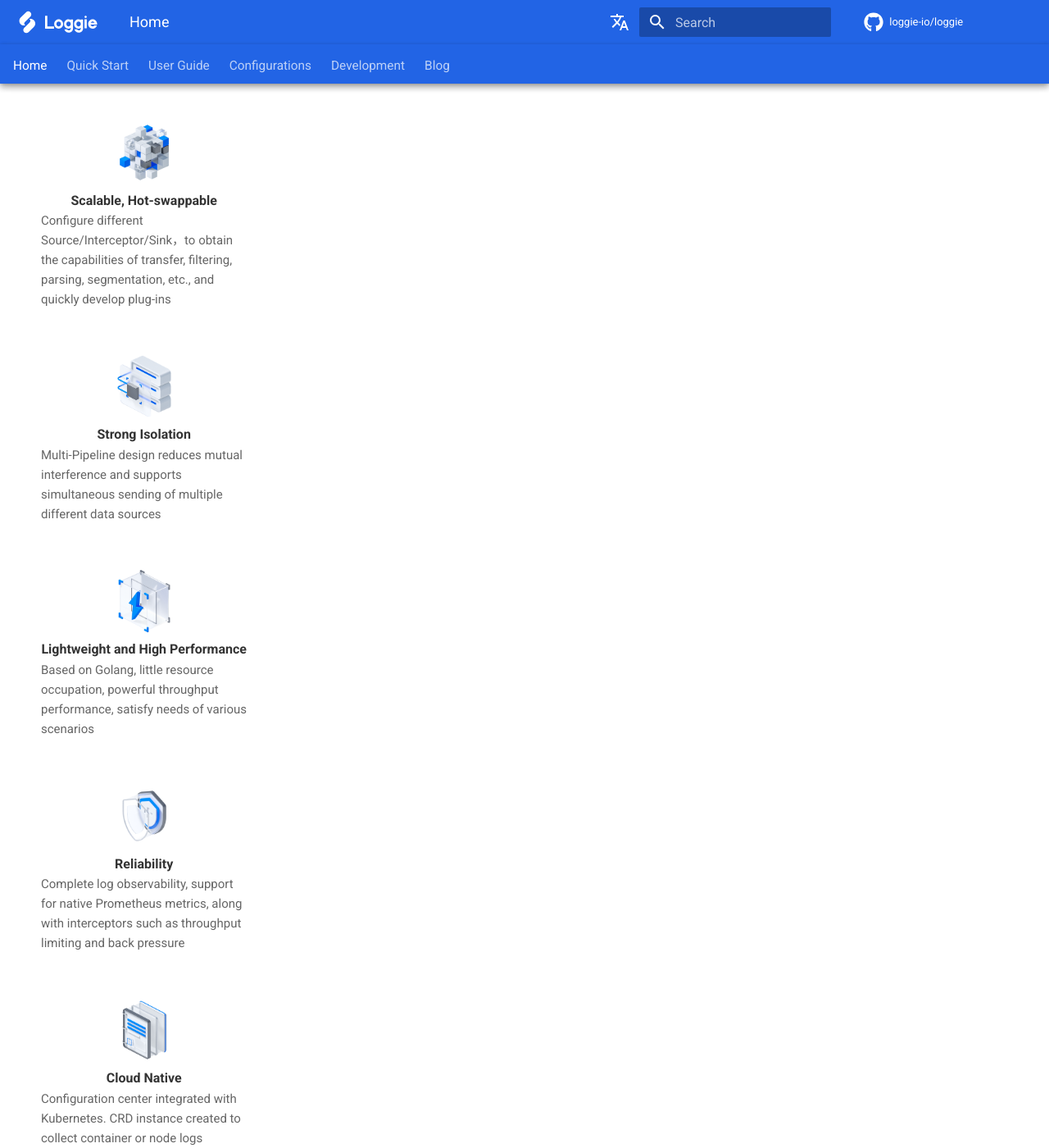
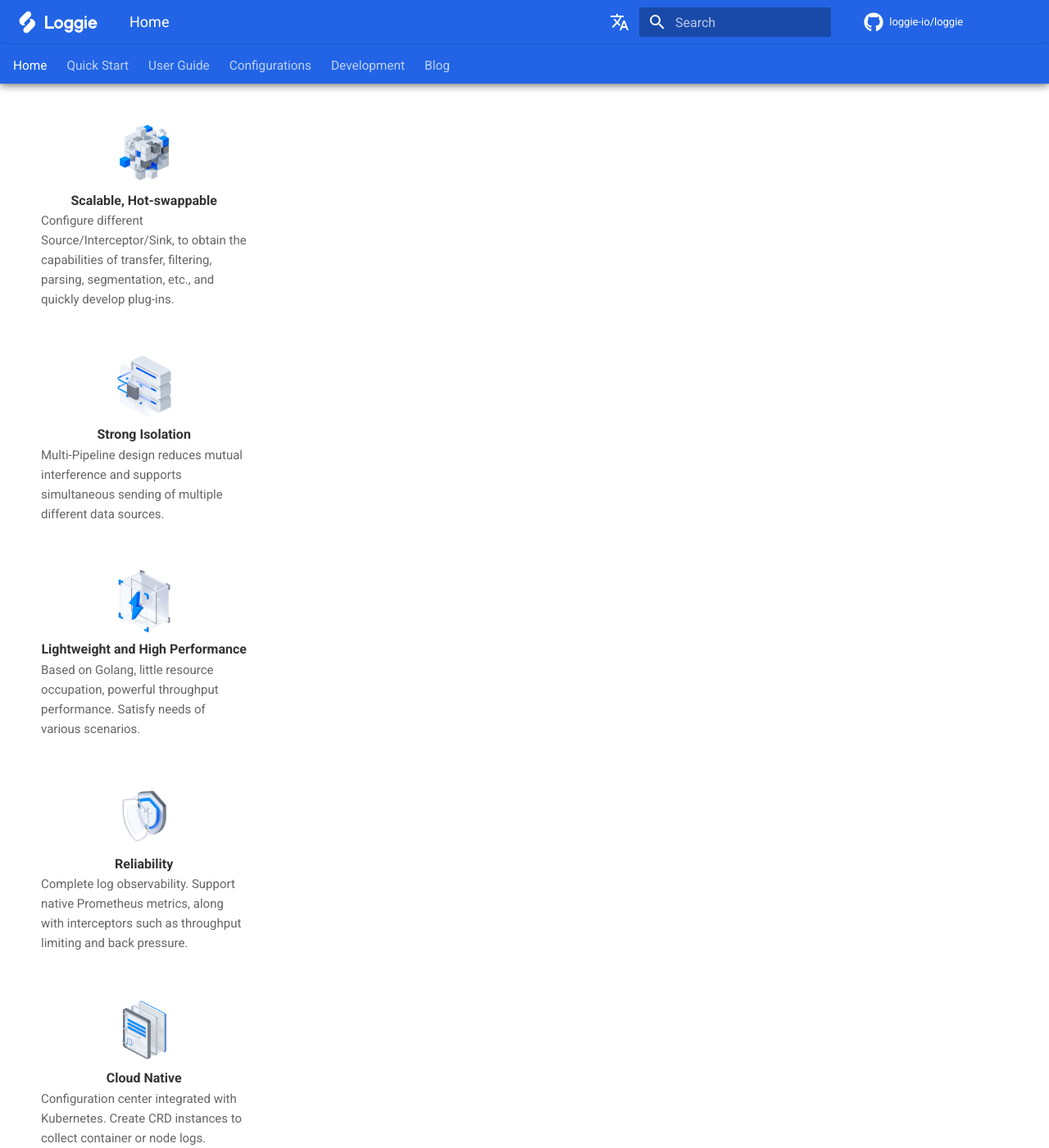
Before and after one commit to sentoz/loggie-docs-en, an MkDocs documentation site: the page built from docs/index.md, in a window 1280 px wide and 1400 px high, scrolled down 525 px. Shown: the whole window at 82% size. Built offline with MkDocs 1.6.1 and Material for MkDocs 9.7.7, drawn with Linux system fonts in a browser that asks for light colours; some web fonts are replaced; comment, search, counter and statistics services are not loaded; some of the changed text lies outside the part shown.

Commit message:
fix home page issue.

```diff
--- a/overrides/home.html
+++ b/overrides/home.html
@@ -35,32 +35,32 @@
       <li>
         <img src="assets/feat-hotplugin.png" />
         <p class="title">Scalable, Hot-swappable</p>
-        <p class="subtitle">Configure different Source/Interceptor/Sink，to obtain the capabilities of transfer, filtering, parsing, segmentation, etc., and quickly develop plug-ins</p>
+        <p class="subtitle">Configure different Source/Interceptor/Sink, to obtain the capabilities of transfer, filtering, parsing, segmentation, etc., and quickly develop plug-ins.</p>
       </li>
       <li>
         <img src="assets/feat-isolation.png" />
         <p class="title">Strong Isolation</p>
-        <p class="subtitle">Multi-Pipeline design reduces mutual interference and supports simultaneous sending of multiple different data sources</p>
+        <p class="subtitle">Multi-Pipeline design reduces mutual interference and supports simultaneous sending of multiple different data sources.</p>
       </li>
       <li>
         <img src="assets/feat-fast.png" />
         <p class="title">Lightweight and High Performance</p>
-        <p class="subtitle">Based on Golang, little resource occupation, powerful throughput performance, satisfy needs of various scenarios</p>
+        <p class="subtitle">Based on Golang, little resource occupation, powerful throughput performance. Satisfy needs of various scenarios.</p>
       </li>
       <li>
         <img src="assets/feat-reliability.png" />
         <p class="title">Reliability</p>
-        <p class="subtitle">Complete log observability, support for native Prometheus metrics, along with interceptors such as throughput limiting and back pressure</p>
+        <p class="subtitle">Complete log observability. Support native Prometheus metrics, along with interceptors such as throughput limiting and back pressure.</p>
       </li>
       <li>
         <img src="assets/feat-cloudnative.png" />
         <p class="title">Cloud Native</p>
-        <p class="subtitle">Configuration center integrated with Kubernetes. CRD instance created to collect container or node logs</p>
+        <p class="subtitle">Configuration center integrated with Kubernetes. Create CRD instances to collect container or node logs.</p>
       </li>
       <li>
         <img src="assets/feat-observability.png" />
         <p class="title">More than logs</p>
-        <p class="subtitle">Data flow based on Source/Interceptor/Sink mode，can collect various observable events and explore more possibilities</p>
+        <p class="subtitle">Data flow based on Source/Interceptor/Sink mode, can collect various observable events and provide more possibilities.</p>
       </li>
     </ul>
   </section>
```
